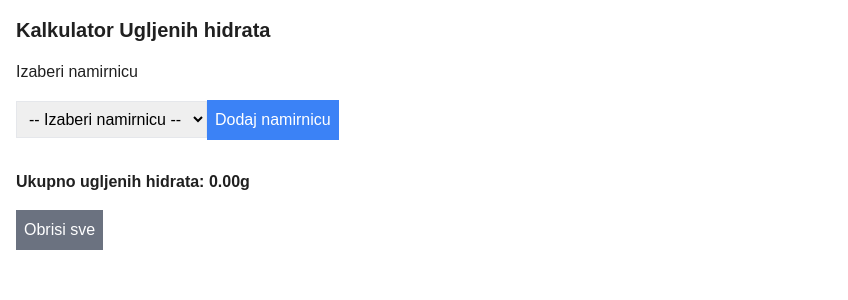
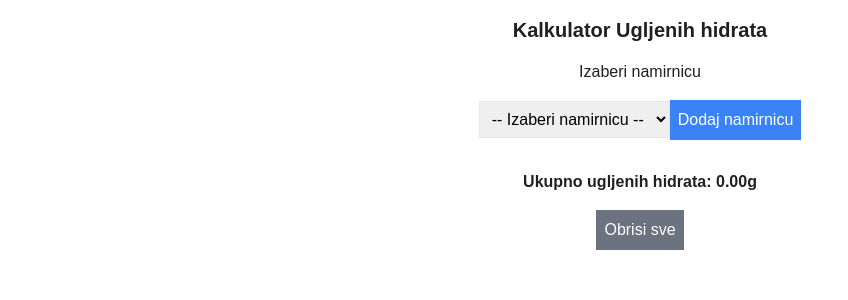
Before and after one commit to marex980/uh-kalkulator, a Next.js app: page / in a window 1280 px wide. Shown: the top 300 px of the page, without its empty margins (0-848 px from the left). Built offline with nearby package versions, Linux system fonts and the light colour scheme.

Commit message:
position

```diff
--- a/app/layout.tsx
+++ b/app/layout.tsx
@@ -26,7 +26,7 @@ export default function RootLayout({
   return (
     <html lang="en">
       <body
-        className={`${geistSans.variable} ${geistMono.variable} antialiased`}
+        className={`${geistSans.variable} ${geistMono.variable} antialiased text-center`}
       >
         {children}
       </body>
--- a/app/page.tsx
+++ b/app/page.tsx
@@ -77,7 +77,7 @@ const Home: React.FC = () => {
   }
 
   return (
-    <div className="p-4">
+    <main className="text-center m-auto p-4">
       <h1 className="text-xl font-bold mb-4">Kalkulator Ugljenih hidrata</h1>
       <div>
         <label htmlFor="ingredient" className="block mb-2">
@@ -153,7 +153,7 @@ const Home: React.FC = () => {
       >
         Obrisi sve
       </button>
-    </div>
+    </main>
   );
 };
 
```
